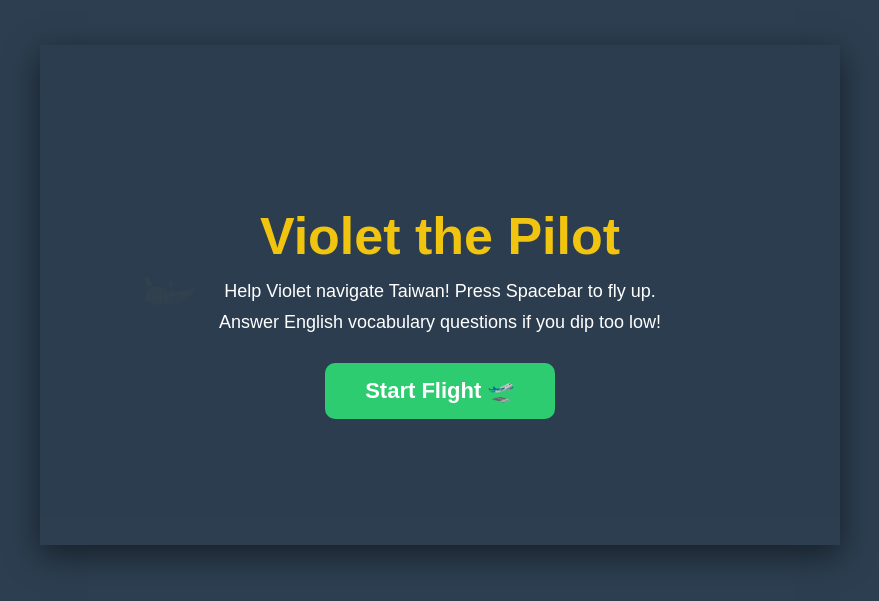
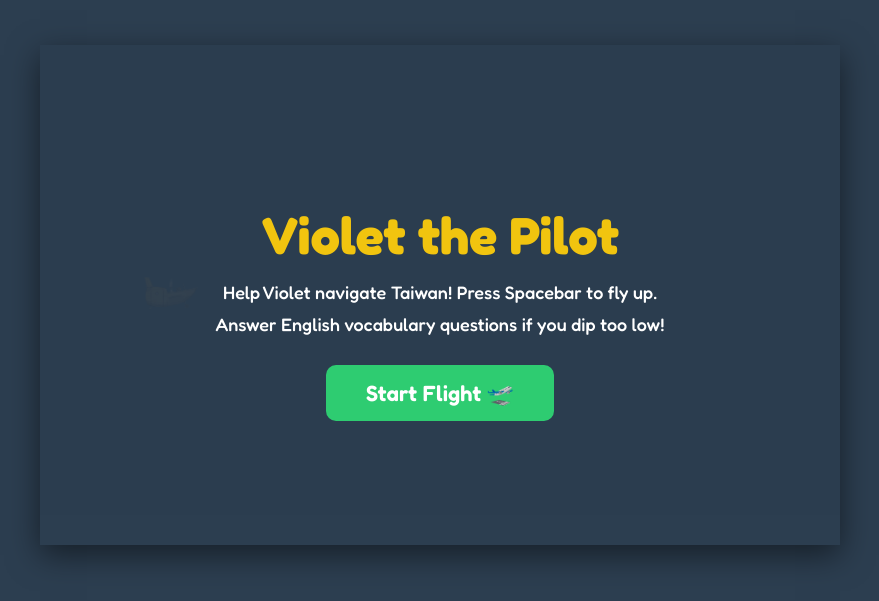
Before and after one commit to Taploid7/violetflyinggame, a plain HTML site: page index.html in a window 1280 px wide. Shown: the part 105-706 px from the top of the page, without its empty margins (200-1079 px from the left). Drawn offline with Linux system fonts and the light colour scheme.

Commit message:
Font: Fredoka One

```diff
--- a/index.html
+++ b/index.html
@@ -4,6 +4,9 @@
     <meta charset="UTF-8">
     <meta name="viewport" content="width=device-width, initial-scale=1.0">
     <title>Violet the Pilot: Taiwan Adventure</title>
+    <link rel="preconnect" href="https://fonts.googleapis.com">
+    <link rel="preconnect" href="https://fonts.gstatic.com" crossorigin>
+    <link href="https://fonts.googleapis.com/css2?family=Fredoka:wght@300..700&display=swap" rel="stylesheet">
     <link rel="stylesheet" href="style.css">
 </head>
 <body>
--- a/style.css
+++ b/style.css
@@ -2,7 +2,8 @@ body {
     margin: 0;
     padding: 0;
     background-color: #2c3e50;
-    font-family: 'Arial', sans-serif;
+    font-family: 'Fredoka', 'Arial', sans-serif;
+    font-weight: 500;
     display: flex;
     justify-content: center;
     align-items: center;
@@ -16,7 +17,7 @@ body {
     height: 500px;
     box-shadow: 0 10px 30px rgba(0,0,0,0.5);
     background-color: #70c5ce;
-    overflow: hidden; /* Keeps all menus safely inside the box */
+    overflow: hidden;
 }
 
 canvas {
@@ -38,12 +39,10 @@ canvas {
     z-index: 5;
 }
 
-/* Master Hidden Class */
 .hidden {
     display: none !important;
 }
 
-/* Overlay Menu Styling */
 #start-screen, #quiz-modal, #game-over-screen {
     position: absolute;
     top: 0;
@@ -60,8 +59,18 @@ canvas {
     text-align: center;
 }
 
-#start-screen h1 { font-size: 52px; color: #f1c40f; margin-bottom: 10px; }
-#start-screen p { font-size: 18px; margin: 5px 0; }
+#start-screen h1, #game-over-screen h1 {
+    font-family: 'Fredoka', sans-serif;
+    font-weight: 700;
+    font-size: 52px;
+    color: #f1c40f;
+    margin-bottom: 10px;
+}
+
+#start-screen p {
+    font-size: 18px;
+    margin: 5px 0;
+}
 
 .modal-content {
     background: white;
@@ -73,9 +82,16 @@ canvas {
     box-shadow: 0 5px 25px rgba(0,0,0,0.4);
 }
 
-.modal-content h2 { color: #e74c3c; margin-top: 0; }
+.modal-content h2 {
+    color: #e74c3c;
+    margin-top: 0;
+}
 
-#question-text { font-size: 20px; font-weight: bold; margin: 20px 0; }
+#question-text {
+    font-size: 20px;
+    font-weight: bold;
+    margin: 20px 0;
+}
 
 #options-container {
     display: grid;
@@ -84,6 +100,8 @@ canvas {
 }
 
 .option-btn {
+    font-family: 'Fredoka', sans-serif;
+    font-weight: 600;
     background-color: #3498db;
     color: white;
     border: none;
@@ -94,9 +112,13 @@ canvas {
     transition: background 0.2s;
 }
 
-.option-btn:hover { background-color: #2980b9; }
+.option-btn:hover {
+    background-color: #2980b9;
+}
 
 #start-btn, #restart-btn {
+    font-family: 'Fredoka', sans-serif;
+    font-weight: 600;
     padding: 15px 40px;
     font-size: 22px;
     background-color: #2ecc71;
@@ -105,7 +127,6 @@ canvas {
     border-radius: 10px;
     cursor: pointer;
     margin-top: 25px;
-    font-weight: bold;
     transition: transform 0.2s;
 }
 
```
Also changed, not shown: game.js (+0 -10 lines).
